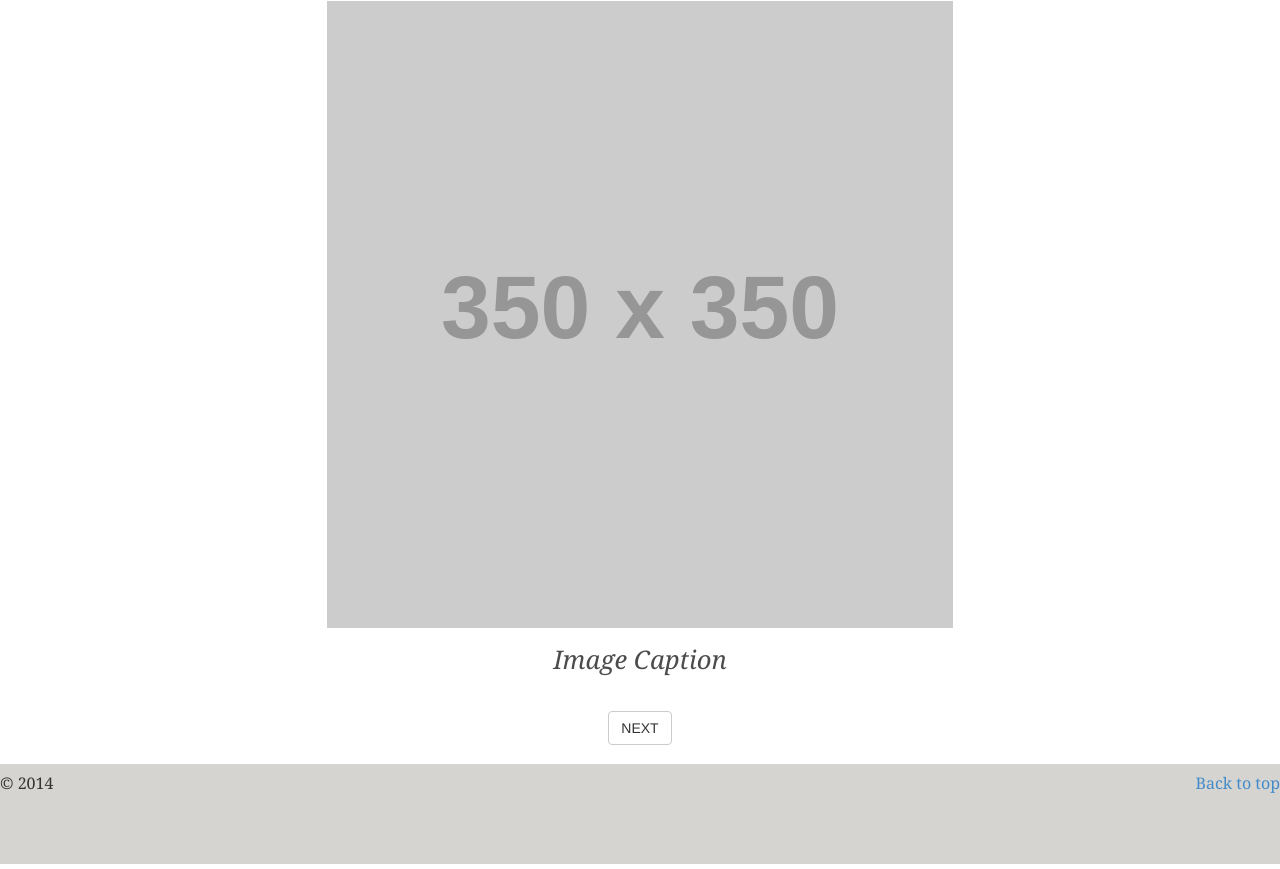
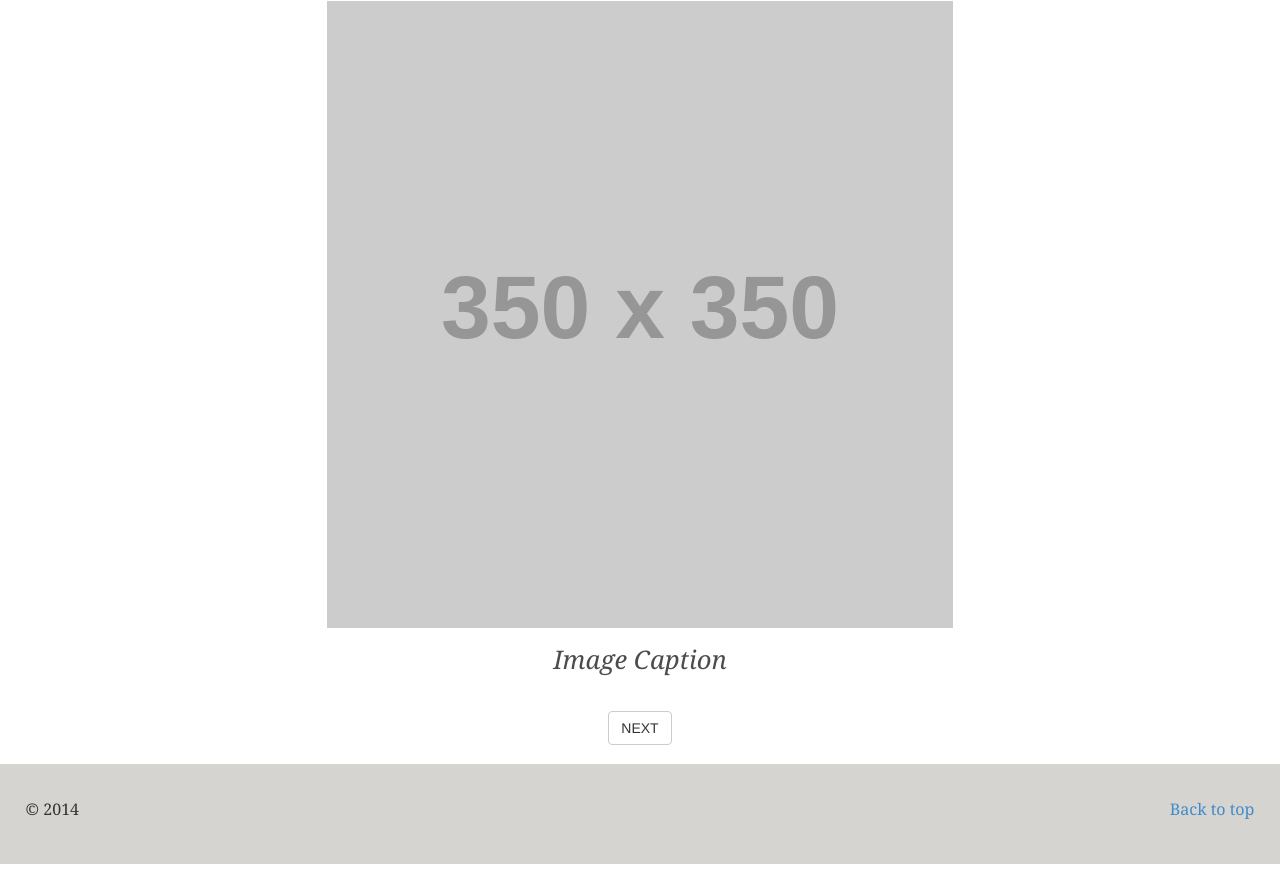
Before and after one commit to j99mac/zena-idea, a plain HTML site: page typography.html in a window 1280 px wide. Shown: the part 1803-2672 px from the top of the page. Drawn offline with nearby package versions, Linux system fonts and the light colour scheme; placeholder pictures from the web are drawn by us.

Commit message:
Update test.css

```diff
--- a/css/test.css
+++ b/css/test.css
@@ -145,6 +145,8 @@
 footer {
     background-color: #d6d4d0;
     height: 100px;
+    width: 100%;
+    padding: 2%;
 }
 
 footer  p{
```
